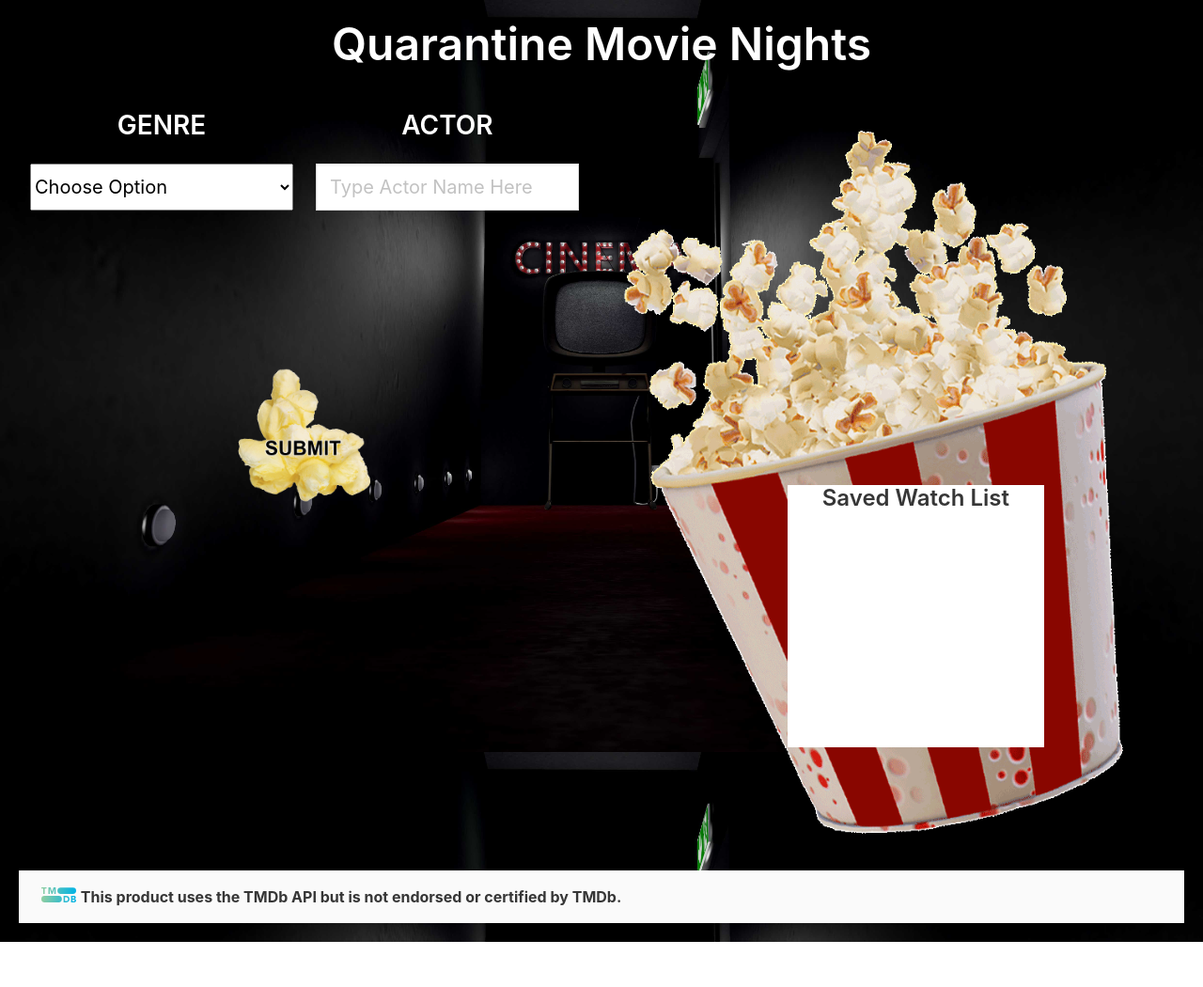
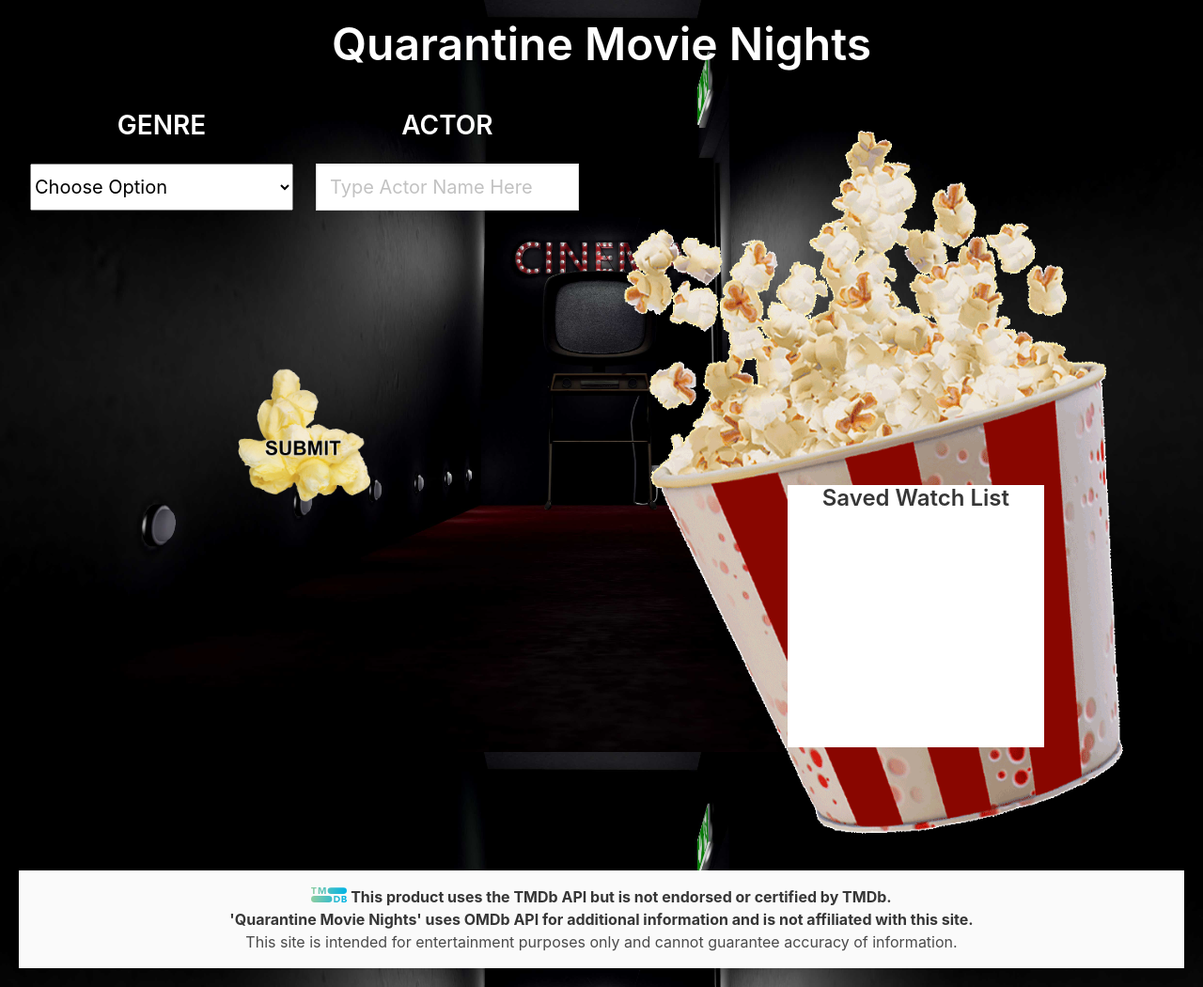
Before and after one commit to JoshCarter8400/quarantine-movie-nights, a plain HTML site: page index.html in a window 1280 px wide. Shown: the whole page at 94% size. Before the commit the page ends 1002 px from the top, so only its background shows below. Drawn offline with nearby package versions, Linux system fonts and the light colour scheme.

Commit message:
Added footer info and stylied

```diff
--- a/assets/css/style.css
+++ b/assets/css/style.css
@@ -57,6 +57,7 @@ select {
 
 .footer {
     padding: 1rem 1.5rem 1rem;
+    text-align: center;
 }
 
 .footer img {
--- a/index.html
+++ b/index.html
@@ -109,6 +109,8 @@
                     <img src="./assets/images/tmdb.svg" alt="TMBD LOGO" /> <strong>This product uses the TMDb API but is not
                         endorsed or certified by TMDb.</strong>
                 </p>
+                <p> <strong>'Quarantine Movie Nights' uses OMDb API for additional information and is not affiliated with this site.</strong></p>
+                <p> This site is intended for entertainment purposes only and cannot guarantee accuracy of information.</p>
             </div>
         </footer>
 
```
